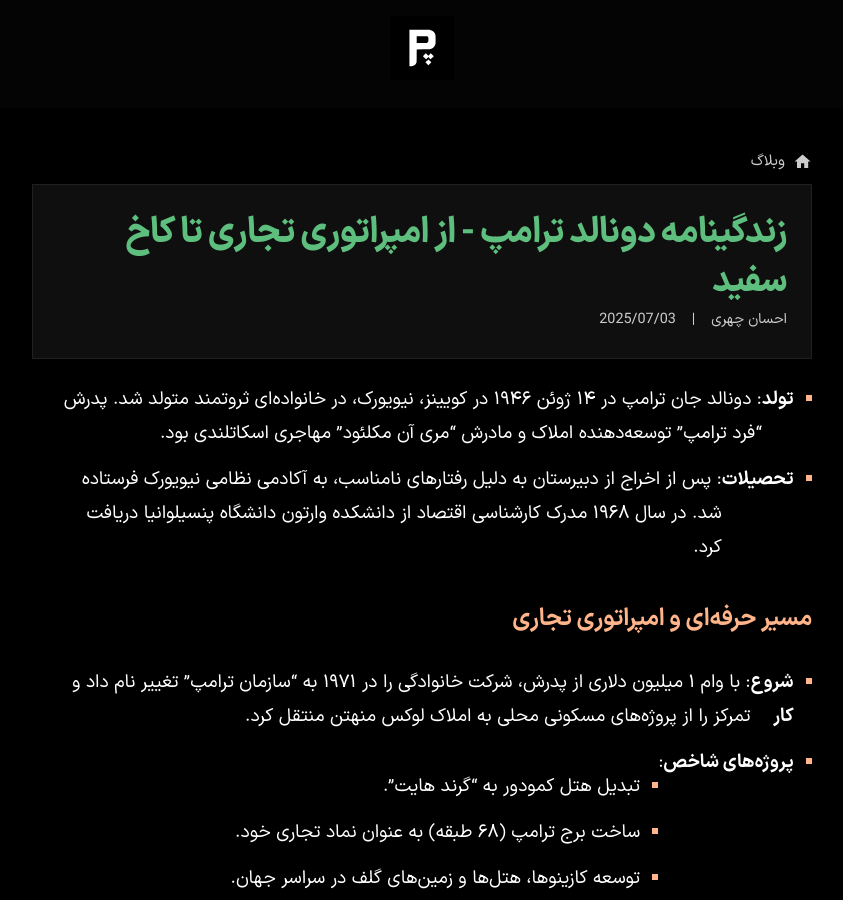
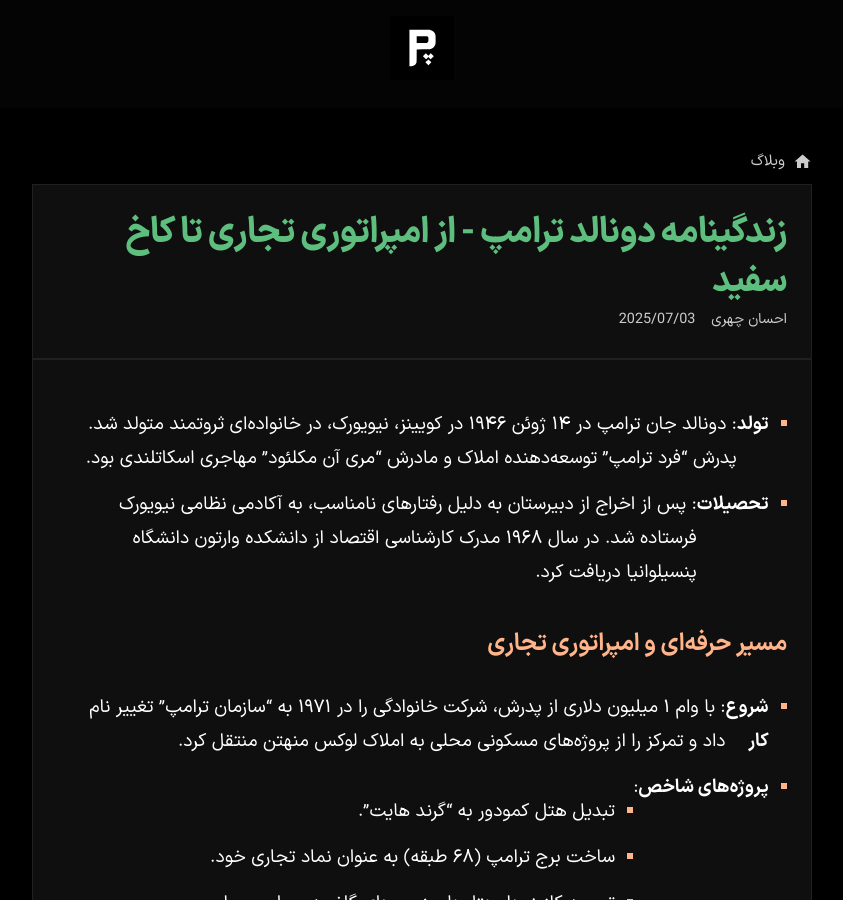
Before and after one commit to darkblog/darkblog.github.io, a Jekyll site: the page built from _posts/2025-7-3-41.md, in a window 1280 px wide and 900 px high. Shown: the whole window, without its empty margins (218-1061 px from the left). Built offline with Jekyll 4.4.1, drawn with Linux system fonts in a browser that asks for light colours; some of the changed text lies outside the part shown.

Commit message:
Update post.html

```diff
--- a/_layouts/post.html
+++ b/_layouts/post.html
@@ -5,13 +5,17 @@
     <div class="post-card">
         <h1 class="page-title" itemprop="headline">{{ page.title }}</h1>
         <div class="post-meta">
-            <span>احسان چهری</span> | <time datetime="{{ page.date | date_to_xmlschema }}">{{ page.date | date: "%Y/%m/%d" }}</time>
+            <span>احسان چهری</span>
+            <time datetime="{{ page.date | date_to_xmlschema }}">{{ page.date | date: "%Y/%m/%d" }}</time>
         </div>
     </div>
-    <div class="article-content" itemprop="articleBody">
-        {{ content }}
+    <div class="post-card">
+        <div class="article-content" itemprop="articleBody">
+            {{ content }}
+        </div>
     </div>
 </article>
-
-<h2 class="section-title" style="margin-top: 3rem;">آخرین پست‌ها</h2>
+<div class="post-card" style="margin-top: 2rem;">
+    <h2 class="section-title">آخرین پست‌های وبلاگ</h2>
+</div>
 {% include posts-list.html %}
```
